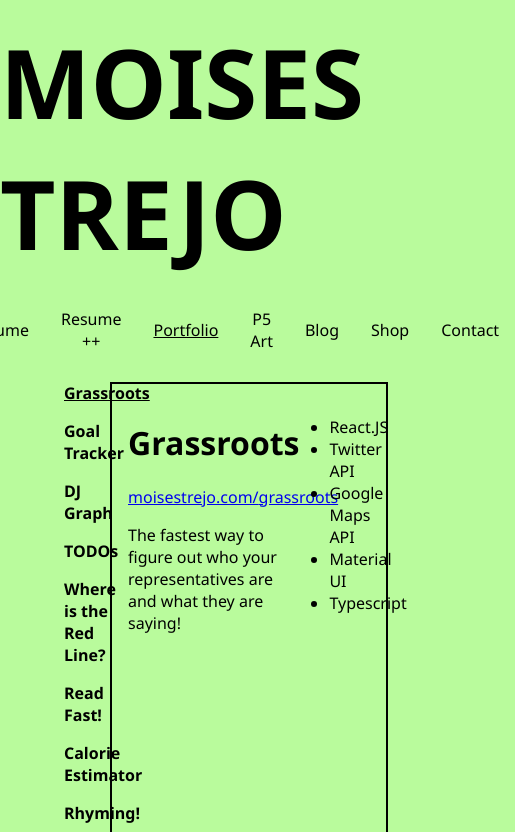
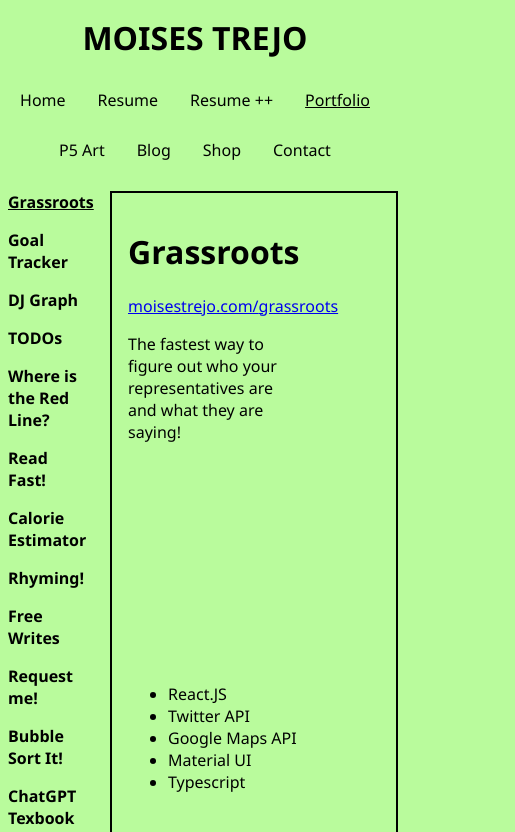
Before and after one commit to mtrejo0/moisestrejo.com, a React (Create React App) app: page /portfolio in a window 390 px wide. Shown: the top 832 px of the page, 515 px wide, since content can reach past the window. Built offline with nearby package versions, Linux system fonts and the light colour scheme.

Commit message:
added better mobole

```diff
--- a/src/components/Navbar.tsx
+++ b/src/components/Navbar.tsx
@@ -1,8 +1,12 @@
+import { useMediaQuery, useTheme } from "@mui/material";
 import React from "react";
 
 import { NavLink, useLocation } from "react-router-dom";
 
 const NavigationBar = () => {
+  const theme = useTheme();
+  const isMobile = useMediaQuery(theme.breakpoints.down("md"));
+
   const location = useLocation();
 
   return (
@@ -14,7 +18,13 @@ const NavigationBar = () => {
         flexDirection: "column",
       }}
     >
-      <h1 style={{ fontSize: "96px", marginBottom: "16px", marginTop: "16px" }}>
+      <h1
+        style={{
+          fontSize: isMobile ? "32px" : "96px",
+          marginBottom: "16px",
+          marginTop: "16px",
+        }}
+      >
         MOISES TREJO
       </h1>
 
@@ -23,6 +33,7 @@ const NavigationBar = () => {
           display: "flex",
           alignItems: "center",
           justifyContent: "center",
+          flexWrap: "wrap",
         }}
       >
         <div
--- a/src/containers/blog.tsx
+++ b/src/containers/blog.tsx
@@ -1,24 +1,4 @@
 import React from "react";
-
-// import blog_items from "../information/blog.json";
-
-// const BlogItem = ({
-//   item,
-// }: {
-//   item: { text: string; tags: string[]; date: string };
-// }) => {
-//   return (
-//     <div className="nice-border blog-item">
-//       <p>
-//         <strong>{item.text}</strong>
-//       </p>
-//       <div className="blog-bottom">
-//         <p>tags: {item.tags.join(", ")}</p>
-//         <p>{item.date}</p>
-//       </div>
-//     </div>
-//   );
-// };
 
 class Blog extends React.Component {
   render() {
@@ -29,8 +9,7 @@ class Blog extends React.Component {
           style={{
             width: "90%",
             height: "100vh",
-            border: "2px solid #ccc",
-            borderRadius: "10px",
+            border: "2px solid black",
             margin: "32px",
           }}
           title="blog"
--- a/src/containers/contact.tsx
+++ b/src/containers/contact.tsx
@@ -12,7 +12,7 @@ const Contact = () => {
   return (
     <Stack sx={{ alignItems: "center" }}>
       <Grid container>
-        <Grid xs={8}>
+        <Grid xs={isMobile ? 12 : 8}>
           <h1 className="title">Lets talk!</h1>
           <Stack spacing={2} mb={8} textAlign={"center"}>
             {contact.map((item) => {
@@ -37,7 +37,7 @@ const Contact = () => {
             })}
           </Stack>
         </Grid>
-        <Grid xs={4}>
+        <Grid xs={isMobile ? 12 : 4} textAlign={isMobile ? "center" : "left"}>
           <h1>Quick Links</h1>
           <Stack spacing={2} mb={8}>
             {links.map((link) =>
--- a/src/containers/p5art.tsx
+++ b/src/containers/p5art.tsx
@@ -12,7 +12,11 @@ export const P5App = ({ app }: { app: any }) => {
         <Grid xs={6}>
           <h1>{app.name}</h1>
 
-          <a href={link} style={{ textDecoration: "none", color: "inherit" }}>
+          <a
+            href={link}
+            style={{ textDecoration: "none", color: "inherit" }}
+            target="_blank"
+          >
             moisestrejo.com/{app.id}
           </a>
 
@@ -68,16 +72,14 @@ const P5Art = () => {
   const [activeApp, setActiveApp] = useState(p5jsProjects[0]);
 
   return (
-    <div>
-      <Box display={"flex"} mb={"100px"}>
-        <Box width={"20%"}>
+    <Box display={"flex"} width={"100%"} mb={"100px"}>
+      <Box width={"20%"} pl={isMobile ? "8px" : "64px"}>
         {p5jsProjects.map((app) => {
           return (
             <div
               style={{
                 textAlign: "left",
                 width: "fit-content",
-                  marginLeft: "64px",
                 textDecoration: app == activeApp ? "underline" : "none",
                 cursor: "pointer",
               }}
@@ -92,11 +94,14 @@ const P5Art = () => {
           );
         })}
       </Box>
-        <Box width={"80%"} mr={"64px"} ml={"16px"}>
+      <Box
+        width={"80%"}
+        mr={isMobile ? "8px" : "64px"}
+        ml={isMobile ? "8px" : "16px"}
+      >
         <P5App app={activeApp} />
       </Box>
     </Box>
-    </div>
   );
 };
 
--- a/src/containers/portfolio.tsx
+++ b/src/containers/portfolio.tsx
@@ -25,12 +25,15 @@ const InternalApp = ({ app }: { app: any }) => {
 };
 
 const ExternalApp = ({ app }: { app: any }) => {
+  const theme = useTheme();
+  const isMobile = useMediaQuery(theme.breakpoints.down("md"));
+
   return (
     <Grid container className="nice-border" height="100vh">
       <Grid xs={8}>
         <h1>{app.name}</h1>
 
-        <a href={app.link}>
+        <a href={app.link} target="_blank">
           <p>moisestrejo.com/{app.id}</p>
         </a>
 
@@ -48,7 +51,7 @@ const ExternalApp = ({ app }: { app: any }) => {
         )}
       </Grid>
 
-      <Grid xs={4}>
+      <Grid xs={isMobile ? 12 : 4}>
         <ul>
           {app.resources.split(", ").map((each: any) => (
             <li>{each}</li>
@@ -68,14 +71,13 @@ const Porfolio = () => {
   return (
     <div>
       <Box display={"flex"} mb={"100px"}>
-        <Box width={"20%"}>
+        <Box width={"20%"} pl={isMobile ? "8px" : "64px"}>
           {externalApps.map((app) => {
             return (
               <div
                 style={{
                   textAlign: "left",
                   width: "fit-content",
-                  marginLeft: "64px",
                   textDecoration: app == activeApp ? "underline" : "none",
                   cursor: "pointer",
                 }}
@@ -90,7 +92,11 @@ const Porfolio = () => {
             );
           })}
         </Box>
-        <Box width={"80%"} mr={"64px"} ml={"16px"}>
+        <Box
+          width={"80%"}
+          mr={isMobile ? "8px" : "64px"}
+          ml={isMobile ? "8px" : "16px"}
+        >
           <ExternalApp app={activeApp} />
         </Box>
       </Box>
--- a/src/containers/resume++.tsx
+++ b/src/containers/resume++.tsx
@@ -7,7 +7,7 @@ import skills from "../information/skills.json";
 import work from "../information/work.json";
 import awards from "../information/awards.json";
 import press from "../information/press.json";
-import { Box } from "@mui/material";
+import { Box, useMediaQuery, useTheme } from "@mui/material";
 import { P5App } from "./p5art";
 
 let all = [
@@ -69,9 +69,12 @@ const ResumePlusPlus = () => {
     setActiveTab(tabs.filter((each) => each.tag === tag)[0]);
   };
 
+  const theme = useTheme();
+  const isMobile = useMediaQuery(theme.breakpoints.down("md"));
+
   return (
     <Box display={"flex"} mb={"100px"}>
-      <Box width={"20%"}>
+      <Box width={"20%"} pl={isMobile ? "8px" : "64px"}>
         {tabs.map((tab) => {
           return (
             <div
@@ -79,7 +82,6 @@ const ResumePlusPlus = () => {
               style={{
                 textAlign: "left",
                 width: "fit-content",
-                marginLeft: "64px",
                 textDecoration: tab == activeTab ? "underline" : "none",
                 cursor: "pointer",
               }}
@@ -94,7 +96,11 @@ const ResumePlusPlus = () => {
           );
         })}
       </Box>
-      <Box width={"80%"} mr={"64px"} ml={"16px"}>
+      <Box
+        width={"80%"}
+        mr={isMobile ? "8px" : "64px"}
+        ml={isMobile ? "8px" : "16px"}
+      >
         {all
           .filter((each) => each.tags.includes(activeTab.tag))
           .map((each) => (
```
Lines whose indentation alone changed are shown as unchanged.
